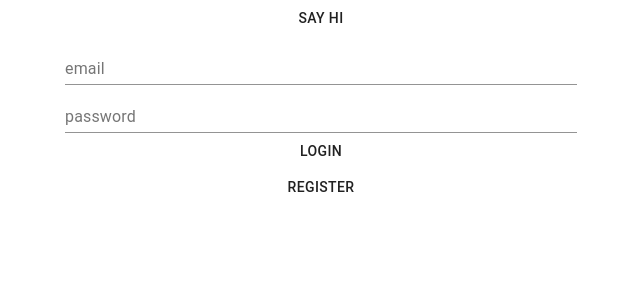
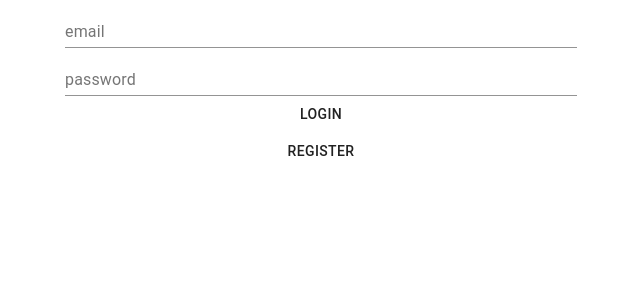
Before and after one commit to emceDev/GiftS, a React (Create React App) app: page / in a window 1280 px wide. Shown: the top 300 px of the page, without its empty margins (319-959 px from the left). Built offline with nearby package versions, Linux system fonts and the light colour scheme.

Commit message:
added logIn/register panels & functionality

```diff
--- a/src/pages/Auth.js
+++ b/src/pages/Auth.js
@@ -36,23 +36,9 @@ export const Auth = () => {
 				setErrorMessage(errorMessage.message);
 			});
 	}
-	function hello() {
-		app
-			.functions()
-			.httpsCallable("helloWorld")
-			.then((response) => {
-				console.log(response);
-			});
-	}
+
 	return (
 		<div>
-			<Button
-				onClick={() => {
-					hello();
-				}}
-			>
-				say hi
-			</Button>
 			{errorMessage}
 			{register === false ? (
 				<Fragment>
```
Also changed, not shown: src/plan.txt (added), 2 other files (tests, documents, lock files or other folders).
